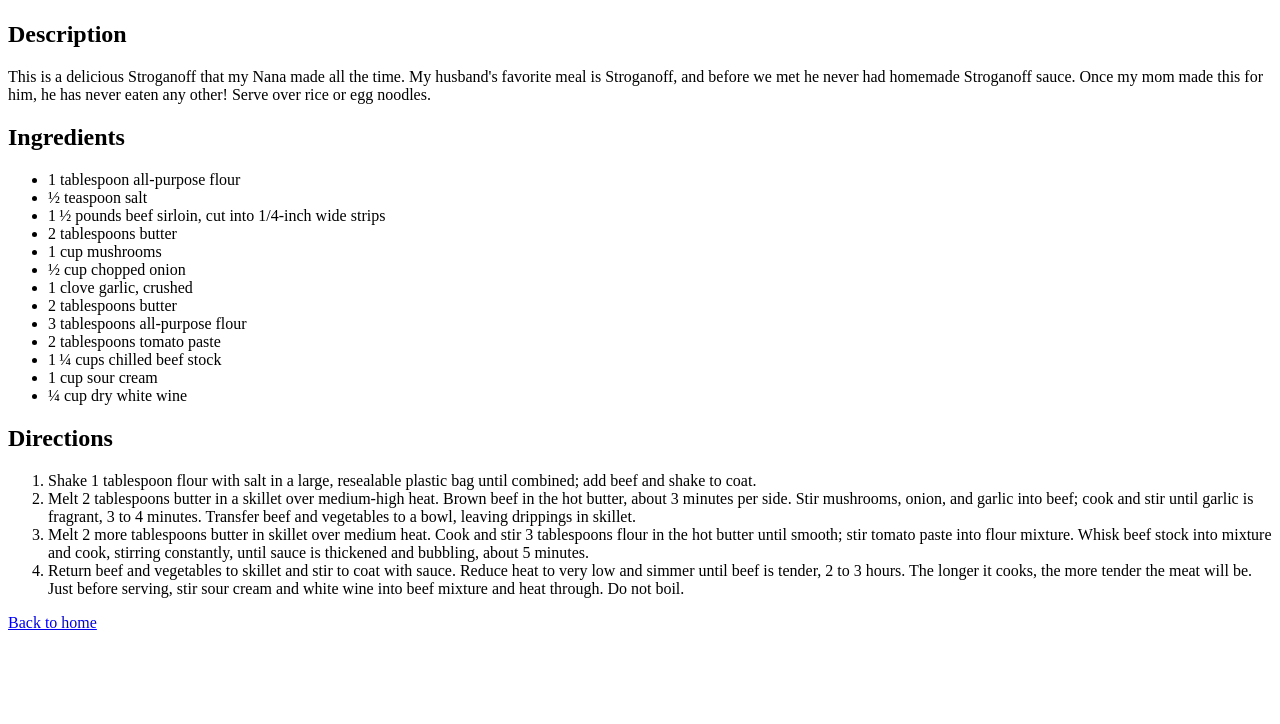
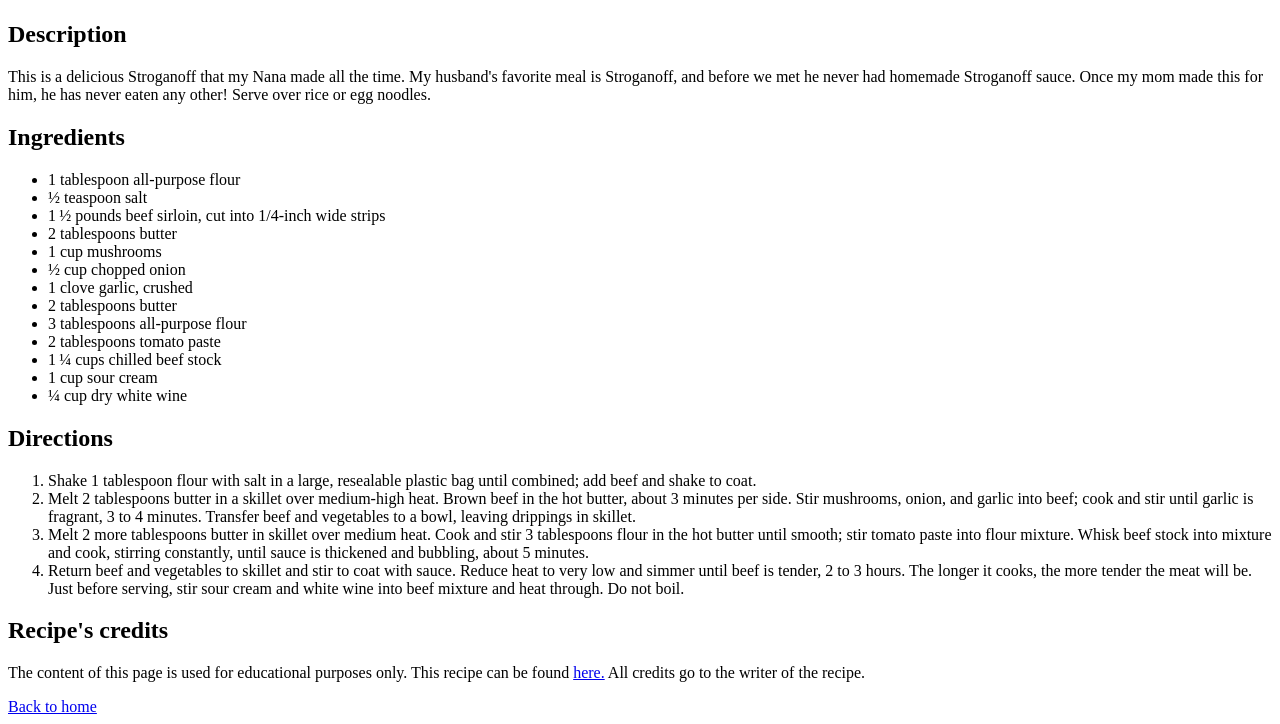
Before and after one commit to rafaelrmb/odin-recipes, a plain HTML site: page recipes/strogonoff.html in a window 1280 px wide. Shown: the part 534-1258 px from the top of the page. Before the commit the page ends 1174 px from the top, so only its background shows below. Drawn offline with Linux system fonts and the light colour scheme.

Commit message:
Fair use disclaimer and recipe's credits added

```diff
--- a/recipes/strogonoff.html
+++ b/recipes/strogonoff.html
@@ -69,6 +69,18 @@
         through. Do not boil.
       </li>
     </ol>
+    <h2>Recipe's credits</h2>
+    <p>
+      The content of this page is used for educational purposes only. This
+      recipe can be found
+      <a
+        href="https://www.allrecipes.com/recipe/230302/nanas-beef-stroganoff/"
+        target="_blank"
+        >here.</a
+      >
+      All credits go to the writer of the recipe.
+    </p>
+
     <a href="../index.html">Back to home</a>
   </body>
 </html>
```
